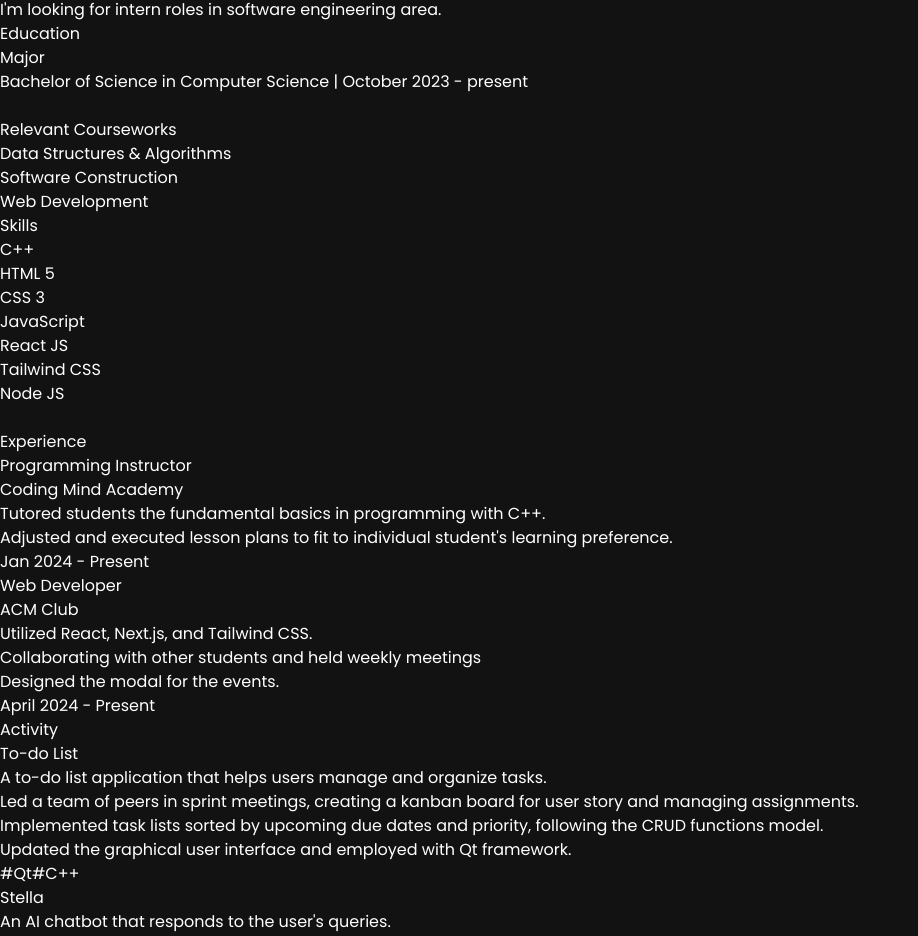
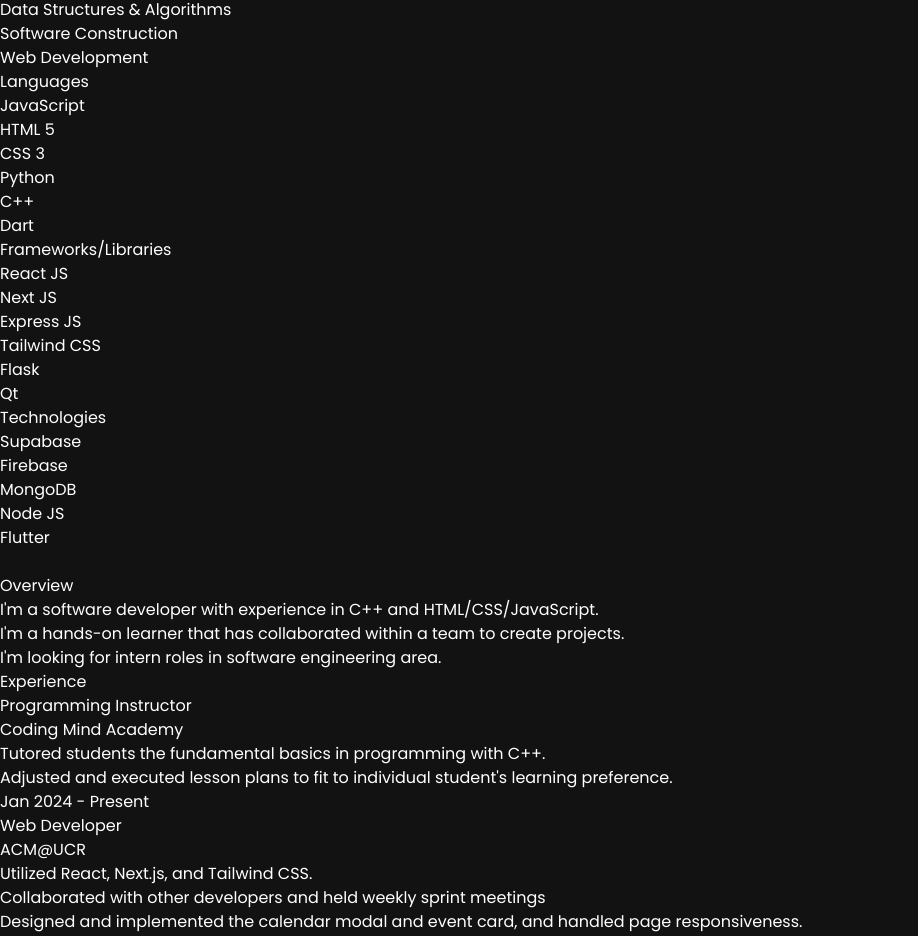
Before and after one commit to Derrick-Mao/Portfolio, a React (Vite) app: page / in a window 1280 px wide. Shown: the part 1855-2791 px from the top of the page, without its empty margins (0-918 px from the left). Built offline with nearby package versions, Linux system fonts and the light colour scheme.

Commit message:
education + projects

```diff
--- a/src/App.jsx
+++ b/src/App.jsx
@@ -1,12 +1,12 @@
 import { BrowserRouter } from "react-router-dom";
 import {
   About,
-  Activity,
   Contact,
   Education,
   Experience,
   Hero,
   Navbar,
+  Projects,
 } from "./components";
 
 const App = () => {
@@ -17,11 +17,13 @@
           <Navbar />
           <Hero />
         </div>
+        <Education />
         <About />
-        <Education />
         <Experience />
-        <Activity />
-        <Contact />
+        <Projects />
+        <div className="flex justify-center">
+          <Contact />
+        </div>
       </div>
     </BrowserRouter>
   );
--- a/src/components/Contact.jsx
+++ b/src/components/Contact.jsx
@@ -1,12 +1,8 @@
 import React from "react";
-
-import { styles } from "../styles";
 
 const Contact = () => {
   return (
-    <div className="max-w-72 ml-20 pb-10">
-      <h2 className={`${styles.sectionHeadText}`}>Contact</h2>
-      <div className="flex flex-row items-start justify-between">
+    <div className="flex flex-row justify-center max-w-72 pb-10">
       <a
         href="https://www.linkedin.com/in/derrick-mao/"
         target="_blank"
@@ -22,6 +18,7 @@
         href="https://github.com/derrick-mao"
         target="_blank"
         rel="noopener noreferrer"
+        className="ml-20 mr-20"
       >
         <img
           src="https://encrypted-tbn0.gstatic.com/images?q=tbn:ANd9GcSgCL6squJi5XJkuVhF1NesTXiHbGHGdZP_bh4Ob94K-w&s"
@@ -37,7 +34,6 @@
         />
       </a>
     </div>
-    </div>
   );
 };
 
--- a/src/components/Education.jsx
+++ b/src/components/Education.jsx
@@ -1,19 +1,19 @@
 import React from "react";
 
-import { courses, technologies } from "../constants";
+import { courses, languages, fwAndLib, technologies } from "../constants";
 import { styles } from "../styles";
 
 const Education = () => {
   return (
-    <div className="ml-20 mb-20">
+    <div className="ml-20 mb-20 mr-20">
       <h2 className={`${styles.sectionHeadText}`}>Education</h2>
       <h4 className="text-white text-[24px] font-bold">Major</h4>
       <p className={`${styles.sectionSubText} mt-3`}>
         Bachelor of Science in Computer Science | October 2023 - present
       </p>
       <br />
-      <div className="flex flex-row">
-        <div className="mr-40">
+      <div className="flex flex-row items-start justify-between">
+        <div>
           <h4 className="text-white text-[24px] font-bold">
             Relevant Courseworks
           </h4>
@@ -26,7 +26,27 @@
           </ul>
         </div>
         <div>
-          <h4 className="text-white text-[24px] font-bold">Skills</h4>
+          <h4 className="text-white text-[24px] font-bold">Languages</h4>
+          <ul
+            className={`${styles.sectionSubText} mt-3 ml-5 space-y-1 list-disc`}
+          >
+            {languages.map((language, index) => (
+              <li key={index}>{language.name}</li>
+            ))}
+          </ul>
+        </div>
+        <div>
+          <h4 className="text-white text-[24px] font-bold">Frameworks/Libraries</h4>
+          <ul
+            className={`${styles.sectionSubText} mt-3 ml-5 space-y-1 list-disc`}
+          >
+            {fwAndLib.map((point, index) => (
+              <li key={index}>{point.name}</li>
+            ))}
+          </ul>
+        </div>
+        <div>
+          <h4 className="text-white text-[24px] font-bold">Technologies</h4>
           <ul
             className={`${styles.sectionSubText} mt-3 ml-5 space-y-1 list-disc`}
           >
--- a/src/components/Navbar.jsx
+++ b/src/components/Navbar.jsx
@@ -21,7 +21,7 @@
           <p className="text-white text-[18px] font-medium">Derrick Mao</p>
         </Link>
         <ul className="list-none flex flex-row gap-10">
-          <li>
+          {/* <li>
             <Link
               to="/"
               className="flex items-center gap-2"
@@ -33,8 +33,8 @@
                 About
               </p>
             </Link>
-          </li>
-          <li>
+          </li> */}
+          {/* <li>
             <Link
               to="/"
               className="flex items-center gap-2"
@@ -46,13 +46,13 @@
                 Work
               </p>
             </Link>
-          </li>
+          </li> */}
           <li>
             <Link
               to="/"
               className="flex items-center gap-2"
               onClick={() => {
-                window.scrollTo(0, 2200);
+                window.scrollTo(0, 10000);
               }}
             >
               <p className="text-secondary hover:text-white text-[18px] font-medium cursor-pointer">
--- a/src/components/Activity.jsx
+++ b/src/components/Projects.jsx
@@ -4,11 +4,11 @@
 import { projects } from "../constants";
 import { styles } from "../styles";
 
-const Activity = () => {
+const Projects = () => {
   return (
-    <div className="ml-20 mb-20">
-      <h2 className={`${styles.sectionHeadText}`}>Activity</h2>
-      <div className="flex flex-row items-start">
+    <div className="ml-20 mb-20 mr-10">
+      <h2 className={`${styles.sectionHeadText}`}>Projects</h2>
+      <div className="grid grid-cols-1 md:grid-cols-2 lg:grid-cols-3">
         {projects.map((project, index) => (
           <ProjectCard project={project} key={index} />
         ))}
@@ -17,4 +17,4 @@
   );
 };
 
-export default Activity;
+export default Projects;
--- a/src/components/cards/ProjectCard.jsx
+++ b/src/components/cards/ProjectCard.jsx
@@ -1,6 +1,6 @@
 const ProjectCard = ({ project }) => {
   return (
-    <div className="max-w-sm rounded overflow-hidden shadow-lg bg-white mr-10">
+    <div className="max-w-sm rounded overflow-hidden shadow-lg bg-white mr-10 mb-10">
       <div className="px-6 py-4">
         <div className="text-black-100 font-bold text-xl mb-2">
           {project.name}
--- a/src/components/index.js
+++ b/src/components/index.js
@@ -4,7 +4,7 @@
 import Education from './Education';
 import Tech from './Tech';
 import Experience from './Experience';
-import Activity from './Activity';
+import Projects from './Projects';
 import Contact from './Contact';
 
 export {
@@ -14,6 +14,6 @@
   Education,
   Tech,
   Experience,
-  Activity,
+  Projects,
   Contact,
 }
--- a/src/constants/index.js
+++ b/src/constants/index.js
@@ -34,9 +34,10 @@
     },
   ];
 
-  const technologies = [
+  const languages = [
     {
-      name: "C++",
+      name: "JavaScript",
+      icon: javascript,
     },
     {
       name: "HTML 5",
@@ -47,20 +48,55 @@
       icon: css,
     },
     {
-      name: "JavaScript",
-      icon: javascript,
+      name: "Python",
     },
+    {
+      name: "C++",
+    },
+    {
+      name: "Dart",
+    },
+  ];
+
+  const fwAndLib = [
     {
       name: "React JS",
       icon: reactjs,
+    },
+    {
+      name: "Next JS",
+    },
+    {
+      name: "Express JS",
     },
     {
       name: "Tailwind CSS",
       icon: tailwind,
     },
     {
+      name: "Flask",
+    },
+    {
+      name: "Qt",
+    },
+  ];
+
+  const technologies = [
+    {
+      name: "Supabase",
+    },
+    {
+      name: "Firebase",
+    },
+    {
+      name: "MongoDB",
+    },
+    {
       name: "Node JS",
       icon: nodejs,
+    },
+    {
+      name: "Flutter"
     },
   ];
 
@@ -76,17 +112,78 @@
     },
     {
       title: "Web Developer",
-      company_name: "ACM Club",
+      company_name: "ACM@UCR",
       date: "April 2024 - Present",
       points: [
         "Utilized React, Next.js, and Tailwind CSS.",
-        "Collaborating with other students and held weekly meetings",
-        "Designed the modal for the events.",
+        "Collaborated with other developers and held weekly sprint meetings",
+        "Designed and implemented the calendar modal and event card, and handled page responsiveness.",
       ],
     },
   ];
 
   const projects = [
+    {
+      name: "SnapScene",
+      description:
+        "A social media website with image posts.",
+      points: [
+        "Utilized Firebase to store and manage user-uploaded images, improving post load time.",
+        "Implemented comment section and posts scrolling and managed post data and user interactions.",
+        "Handled routing and navigation enabling seamless transitions between pages and dynamic rendering of posts.",
+      ],
+      tags: [
+        "MongoDB",
+        "Firebase",
+        "React",
+        "Javascript",
+        "HTML",
+        "CSS",
+      ],
+    },
+    {
+      name: "DripTec",
+      description: "An e-commerce website that sells clothing.",
+      points: [
+        "Integrated Supabase for robust and scalable backend data management.",
+        "Implemented sorting functionality to improve user experience by allowing customized product views.",
+        "Developed aesthetically pleasing category page and product cards to enhance user engagement and satisfaction.",
+      ],
+      tags: [
+        "Supabase",
+        "React",
+        "Javascript",
+        "HTML",
+        "CSS",
+      ],
+    },
+    {
+      name: "Bookshelf",
+      description: "A personal library website that maintains a list of books information.",
+      points: [
+        "Created a RESTful API that follows the CRUD functions model.",
+        "Implemented asynchronous data fetching and dynamic DOM updates.",
+        "Developed modal pop-ups for book editing and deletion with real-time updates to the book list.",
+      ],
+      tags: [
+        "Javascript",
+        "HTML",
+        "CSS"
+      ]
+    },
+    {
+      name: "Big News Web",
+      description: "A news website displaying top trending articles.",
+      points: [
+        "Integrated NYTimes API to fetch and display the latest trending articles.",
+        "Developed user interaction features to handle sorting preferences.",
+      ],
+      tags: [
+        "Javascript",
+        "HTML",
+        "CSS",
+      ],
+    },
     {
       name: "To-do List",
       description:
@@ -116,4 +213,4 @@
     },
   ];
 
-  export { courses, technologies, experiences, projects };
+  export { courses, languages, fwAndLib, technologies, experiences, projects };
```
Lines whose indentation alone changed are shown as unchanged.
